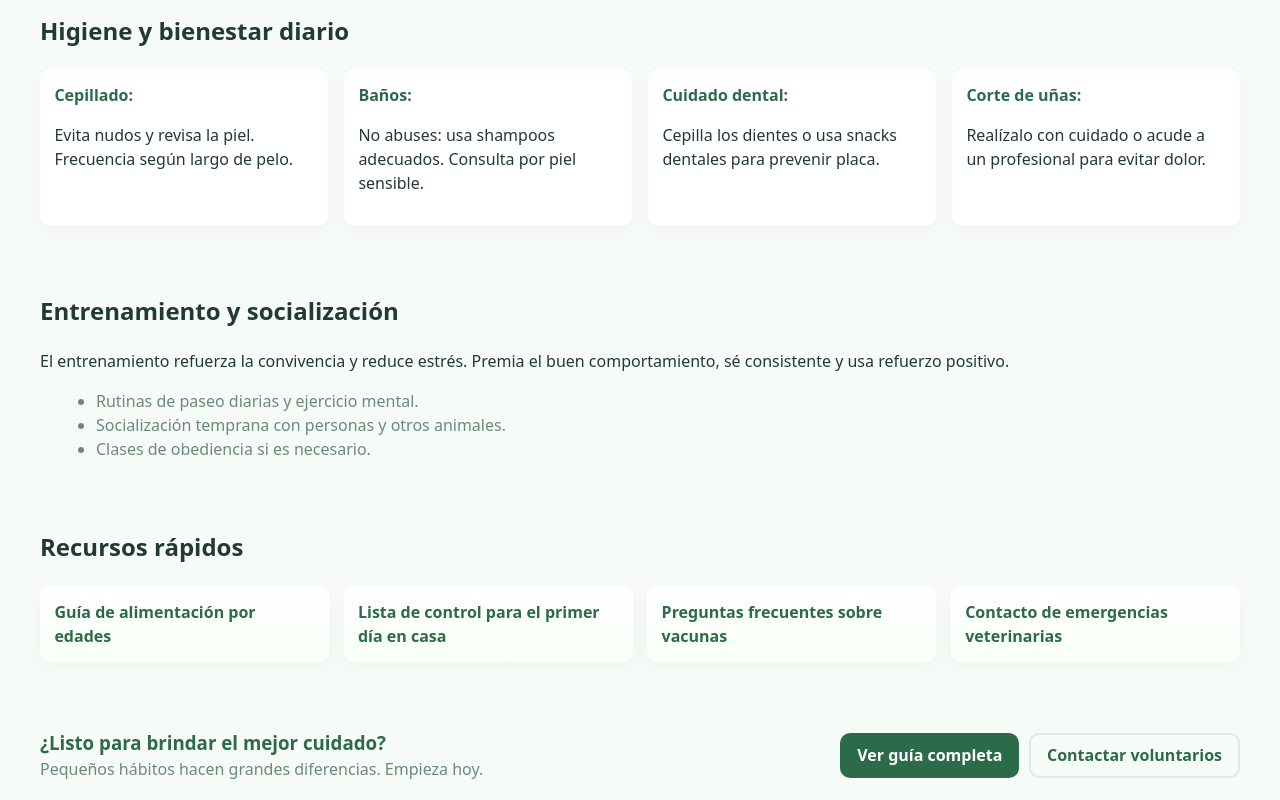
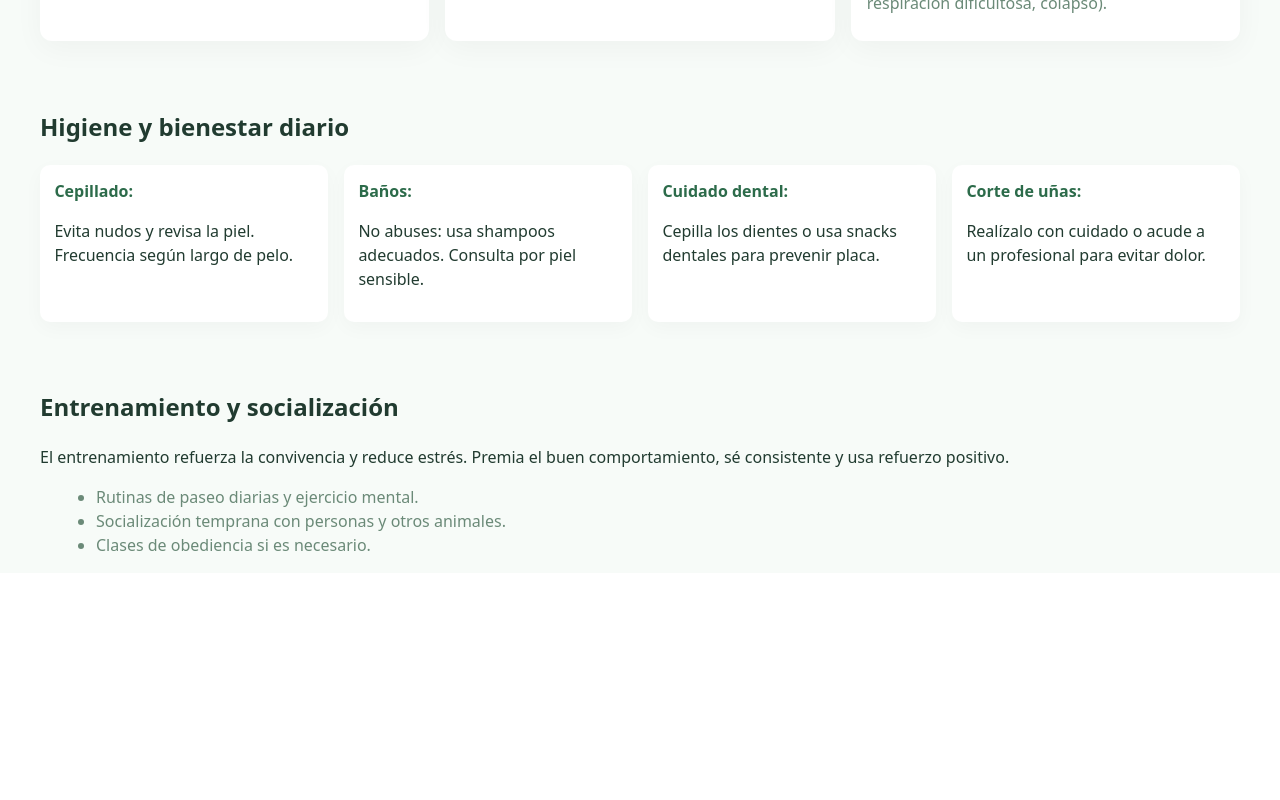
Before and after one commit to rohz11/Refugio-de-animales, a React (Vite) app in the folder frontend/: page /cuidados in a window 1280 px wide. Shown: the part 1168-1968 px from the top of the page. After the commit the page ends 1741 px from the top, so only its background shows below. Built offline with nearby package versions, Linux system fonts and the light colour scheme.

Commit message:
Modificacion cuidados tsx y css

```diff
--- a/frontend/src/pages/Cuidados.css
+++ b/frontend/src/pages/Cuidados.css
@@ -9,6 +9,8 @@
   background: var(--bg);
   color: #213b30;
   min-height: 100vh;
+  /* leave space for the fixed navbar so the header/title is not covered */
+  padding-top: 96px;
 }
 
 .container {
@@ -136,50 +138,7 @@
 }
 
 
-.resources .resource-grid {
-  display: grid;
-  grid-template-columns: repeat(4, 1fr);
-  gap: 0.9rem;
-}
-
-.resource {
-  display: block;
-  background: linear-gradient(180deg, #fff, #f8fff8);
-  padding: 0.9rem;
-  border-radius: 10px;
-  text-decoration: none;
-  color: var(--brand-olive);
-  font-weight: 600;
-  box-shadow: 0 6px 18px rgba(20, 30, 20, 0.03);
-}
-
-
-.cuidados-cta {
-  margin-top: 2rem;
-  padding: 1.2rem 0;
-}
-
-.cta-inner {
-  display: flex;
-  align-items: center;
-  justify-content: space-between;
-  gap: 1rem;
-}
-
-.cta-inner h3 {
-  margin: 0;
-  color: var(--brand-olive);
-}
-
-.cta-inner p {
-  margin: 0;
-  color: var(--muted);
-}
-
-.cta-actions {
-  display: flex;
-  gap: 0.6rem;
-}
+/* resources and CTA removed (section was deleted from JSX) */
 
 
 @media (max-width: 1000px) {
@@ -191,20 +150,12 @@
     grid-template-columns: repeat(2, 1fr);
   }
 
-  .resources .resource-grid {
-    grid-template-columns: repeat(2, 1fr);
-  }
-
-  .cta-inner {
-    flex-direction: column;
-    align-items: flex-start;
-  }
+  /* responsive rules for resources/cta removed */
 }
 
 @media (max-width: 520px) {
   .section-grid,
-  .tips-grid,
-  .resources .resource-grid {
+  .tips-grid {
     grid-template-columns: 1fr;
   }
 
--- a/frontend/src/pages/Cuidados.tsx
+++ b/frontend/src/pages/Cuidados.tsx
@@ -137,36 +137,7 @@ export default function Cuidados() {
 				</ul>
 			</section>
 
-			<section className="container cuidados-section resources">
-				<h2>Recursos rápidos</h2>
-				<div className="resource-grid">
-					<a className="resource" href="#">
-						Guía de alimentación por edades
-					</a>
-					<a className="resource" href="#">
-						Lista de control para el primer día en casa
-					</a>
-					<a className="resource" href="#">
-						Preguntas frecuentes sobre vacunas
-					</a>
-					<a className="resource" href="#">
-						Contacto de emergencias veterinarias
-					</a>
-				</div>
-			</section>
-
-			<footer className="cuidados-cta container">
-				<div className="cta-inner">
-					<div>
-						<h3>¿Listo para brindar el mejor cuidado?</h3>
-						<p>Pequeños hábitos hacen grandes diferencias. Empieza hoy.</p>
-					</div>
-					<div className="cta-actions">
-						<button className="btn primary">Ver guía completa</button>
-						<button className="btn outline">Contactar voluntarios</button>
-					</div>
-				</div>
-			</footer>
+					{/* Recursos y CTA eliminados por solicitud del usuario */}
 		</main>
 	);
 }
```
